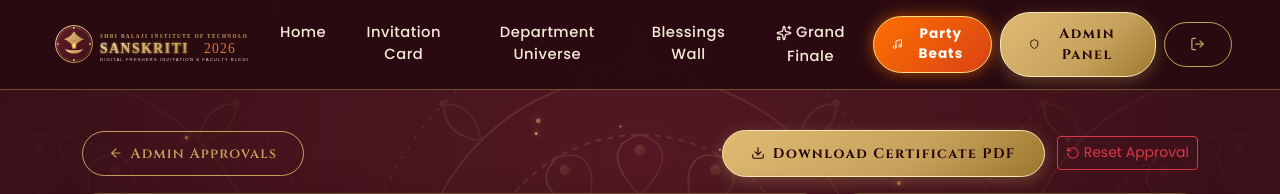
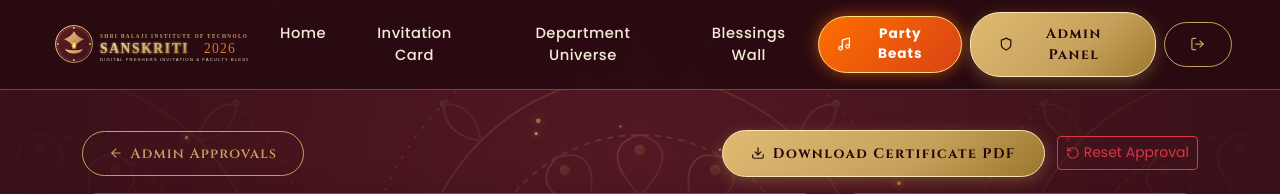
Before and after one commit to en-rmohane/sbitm-fresharparty, a Flask app: page /approvals/3 in a window 1280 px wide. Shown: the top 194 px of the page. Run offline with Flask 3, Linux system fonts and the light colour scheme; a user stored in the database is signed in; some libraries are stand-ins or nearby versions; some web fonts are replaced.

Commit message:
Hide Grand Finale from navbar and redirect route to home

```diff
--- a/app/approvals/routes.py
+++ b/app/approvals/routes.py
@@ -262,27 +262,8 @@ def api_stats():
 
 @approvals_bp.route('/grand-finale')
 def grand_finale():
-    event = get_active_event()
-    departments = Department.query.order_by(Department.name).all()
-    total_departments = len(departments)
-    total_faculty = Faculty.query.filter_by(is_active=True).count()
-    total_approved = Approval.query.filter_by(event_id=event.id, status='approved').count() if event else 0
-    pending_count = max(0, total_faculty - total_approved)
-    completion_pct = round((total_approved / total_faculty * 100), 1) if total_faculty > 0 else 0
-
-    is_completed = (total_faculty > 0 and total_approved >= total_faculty)
-
-    return render_template(
-        'approvals/grand_finale.html',
-        event=event,
-        departments=departments,
-        total_departments=total_departments,
-        total_faculty=total_faculty,
-        total_approved=total_approved,
-        pending_count=pending_count,
-        completion_pct=completion_pct,
-        is_completed=is_completed
-    )
+    # Hidden from public access per user request
+    return redirect(url_for('departments.landing'))
 
 # Secure File Serving Handlers (supports both file disk & in-database base64 for Vercel)
 @approvals_bp.route('/file/signature/<int:approval_id>')
--- a/app/templates/base.html
+++ b/app/templates/base.html
@@ -50,11 +50,6 @@
           </li>
           <li class="nav-item">
             <a class="nav-link {% if request.endpoint == 'approvals.blessings_wall' %}active{% endif %}" href="{{ url_for('approvals.blessings_wall') }}">Blessings Wall</a>
-          </li>
-          <li class="nav-item">
-            <a class="nav-link text-gold {% if request.endpoint == 'approvals.grand_finale' %}active{% endif %}" href="{{ url_for('approvals.grand_finale') }}">
-              <i data-lucide="sparkles" class="d-inline-block align-middle me-1" style="width: 16px;"></i>Grand Finale
-            </a>
           </li>
         </ul>
 
--- a/test_app.py
+++ b/test_app.py
@@ -44,7 +44,6 @@ class Sanskriti2026TestCase(unittest.TestCase):
             '/invitation',
             '/departments',
             '/approvals/blessings-wall',
-            '/approvals/grand-finale',
             '/approvals/api/stats',
             '/reports/',
             '/auth/login'
@@ -54,7 +53,7 @@ class Sanskriti2026TestCase(unittest.TestCase):
             self.assertEqual(response.status_code, 200, f"Endpoint {ep} failed with status {response.status_code}")
 
         # Hidden endpoints should redirect to landing page
-        for hidden_ep in ['/approvals/journey', '/approvals/dashboard']:
+        for hidden_ep in ['/approvals/journey', '/approvals/dashboard', '/approvals/grand-finale']:
             res = self.client.get(hidden_ep)
             self.assertEqual(res.status_code, 302, f"Hidden endpoint {hidden_ep} should redirect (302)")
 
```
